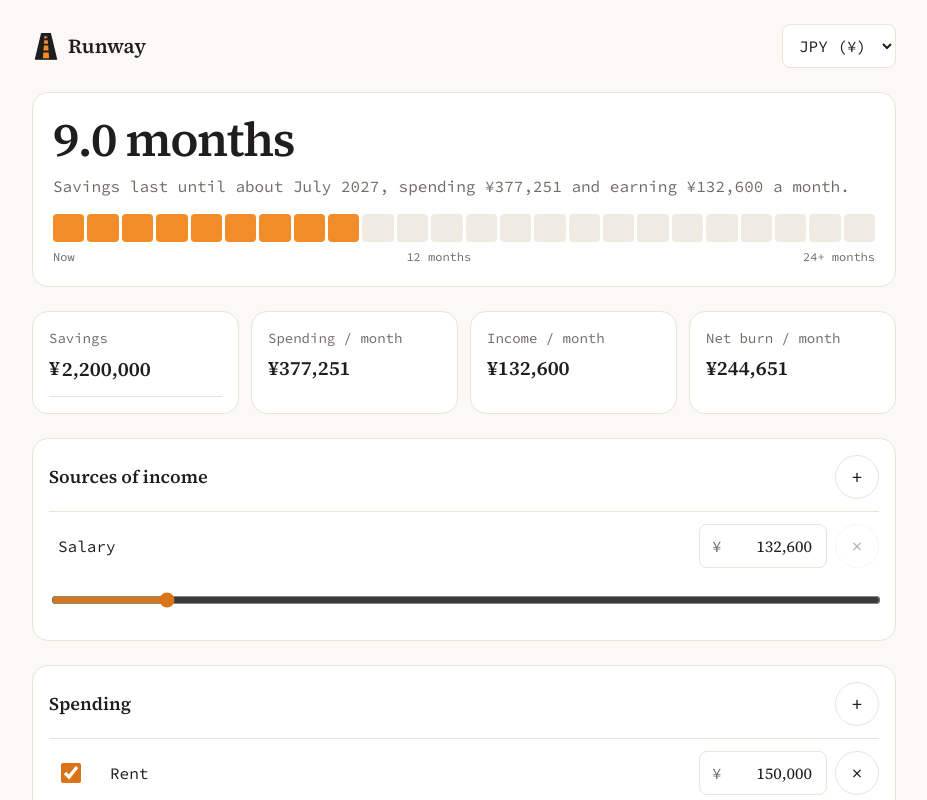
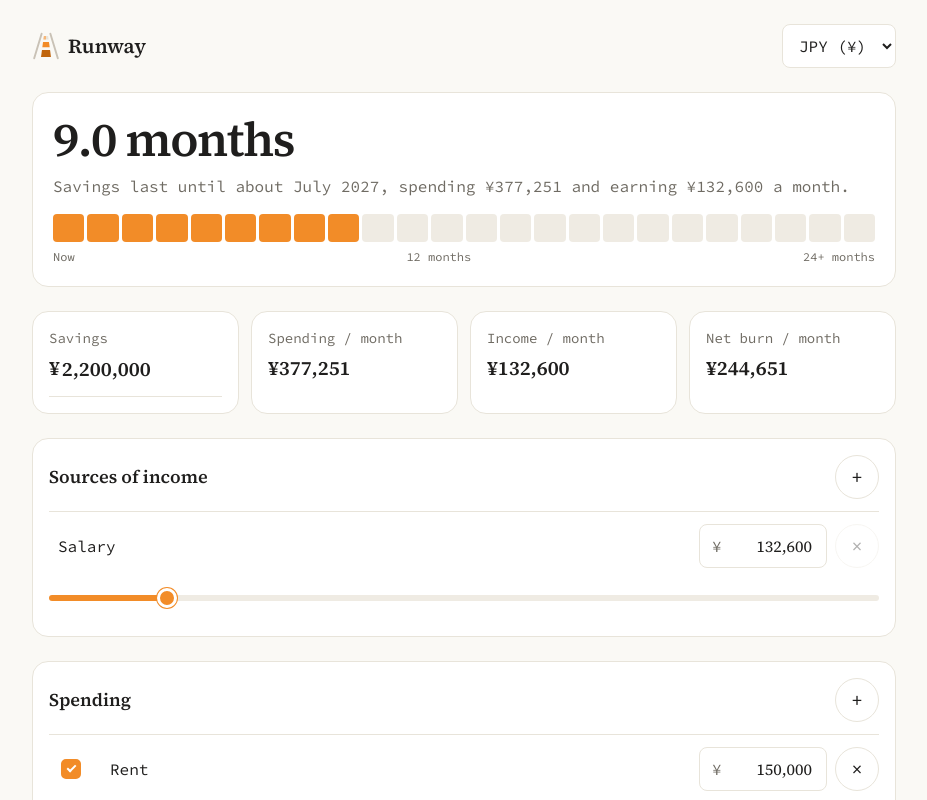
Before and after one commit to kimikoesc/runway, a React (Vite) app: page / in a window 1280 px wide. Shown: the top 800 px of the page, without its empty margins (176-1103 px from the left). Built offline with nearby package versions, Linux system fonts and the light colour scheme.

Commit message:
style: cream runway logo with thicker blocks, one orange ramp, custom slider and checkbox

```diff
--- a/src/App.css
+++ b/src/App.css
@@ -10,15 +10,15 @@
   --color-border: #e8e4da;
   --color-text: #1f1e1d;
   --color-muted: #6f6b63;
-  --color-brand: #f28c28; /* brand orange: logo and runway strip */
-  --color-accent: #d9741a; /* same orange, a shade deeper so sliders, checkboxes and borders stay visible (3.25:1 on white) */
-  --color-accent-soft: #fde3c8;
+  --color-accent: #f28c28; /* brand orange: logo, strip, sliders, checkboxes, borders */
+  --color-accent-soft: #fce5cf; /* same orange, very light: focus rings */
+  --color-on-accent: #ffffff; /* checkmark on an orange box */
   --color-track: #efebe3; /* empty month blocks */
 
-  /* Runway strip shades: more runway = darker orange. */
-  --zone-low: #f7b26f; /* under 6 months */
-  --zone-mid: var(--color-brand); /* 6–12 months */
-  --zone-high: #c4650f; /* 12+ months */
+  /* Runway strip shades: the brand orange in the middle, lighter and darker at the same hue. More runway = darker. */
+  --zone-low: #f7b778; /* under 6 months */
+  --zone-mid: var(--color-accent); /* 6–12 months */
+  --zone-high: #c0650c; /* 12+ months */
 
   --radius: 1rem;
   --space: 1rem;
--- a/src/components/Slider.tsx
+++ b/src/components/Slider.tsx
@@ -1,5 +1,6 @@
 // Slider is a reusable range input. The parent owns the value and gets told about changes.
 // Svelte: `export let value` + `bind:value`. React has no two-way binding: pass `value` down, get changes via `onChange`.
+import type { CSSProperties } from 'react'
 
 // Props lists what the parent passes in (Svelte: the component's `export let` lines).
 type Props = {
@@ -13,6 +14,10 @@ type Props = {
 
 // Slider() renders the range input; values above max just park the thumb at the end.
 export default function Slider({ value, min, max, step, label, onChange }: Props) {
+  const shown = Math.min(value, max)
+  // --fill tells the CSS how much of the track to paint orange (browsers don't style the filled part on their own).
+  const fill = `${((shown - min) / (max - min)) * 100}%`
+
   return (
     <input
       className="slider"
@@ -21,7 +26,8 @@ export default function Slider({ value, min, max, step, label, onChange }: Props
       min={min}
       max={max}
       step={step}
-      value={Math.min(value, max)}
+      value={shown}
+      style={{ '--fill': fill } as CSSProperties}
       onChange={(e) => onChange(Number(e.target.value))}
     />
   )
--- a/src/components/components.css
+++ b/src/components/components.css
@@ -152,19 +152,95 @@
   font-variant-numeric: tabular-nums;
 }
 
-/* Slider and Checkbox: native controls tinted with the accent color. */
+/* Slider: drawn by hand so every part uses the brand orange
+   (with accent-color, browsers paint parts black when the accent is a light color). */
 .slider {
   width: 100%;
-  min-height: 2.75rem;
-  accent-color: var(--color-accent);
+  height: 2.75rem; /* tall tap area; the visible track is thin */
+  margin: 0;
+  background: transparent;
+  appearance: none;
+  cursor: pointer;
 }
 
+.slider::-webkit-slider-runnable-track {
+  height: 0.375rem;
+  border-radius: 1rem;
+  background: linear-gradient(to right, var(--color-accent) var(--fill), var(--color-track) 0);
+}
+
+.slider::-moz-range-track {
+  height: 0.375rem;
+  border-radius: 1rem;
+  background: linear-gradient(to right, var(--color-accent) var(--fill), var(--color-track) 0);
+}
+
+.slider::-webkit-slider-thumb {
+  width: 1.25rem;
+  height: 1.25rem;
+  margin-top: -0.4375rem; /* centers the thumb on the track: (0.375 - 1.25) / 2 */
+  border: 0.1875rem solid var(--color-surface);
+  border-radius: 50%;
+  background: var(--color-accent);
+  box-shadow: 0 0 0 1px var(--color-accent);
+  appearance: none;
+}
+
+.slider::-moz-range-thumb {
+  width: 0.875rem;
+  height: 0.875rem;
+  border: 0.1875rem solid var(--color-surface);
+  border-radius: 50%;
+  background: var(--color-accent);
+  box-shadow: 0 0 0 1px var(--color-accent);
+}
+
+.slider:focus-visible {
+  outline: none;
+}
+
+.slider:focus-visible::-webkit-slider-thumb {
+  box-shadow: 0 0 0 1px var(--color-accent), 0 0 0 0.3125rem var(--color-accent-soft);
+}
+
+.slider:focus-visible::-moz-range-thumb {
+  box-shadow: 0 0 0 1px var(--color-accent), 0 0 0 0.3125rem var(--color-accent-soft);
+}
+
+/* Checkbox: a rounded box that fills orange with a white tick when checked. */
 .checkbox {
+  display: grid;
+  place-content: center;
   flex: none;
   width: 1.25rem;
   height: 1.25rem;
   margin: 0.75rem; /* grows the tap area to about 2.75rem */
-  accent-color: var(--color-accent);
+  border: 0.125rem solid var(--color-muted);
+  border-radius: 0.3125rem;
+  background: var(--color-surface);
+  appearance: none;
+  cursor: pointer;
+}
+
+.checkbox:checked {
+  border-color: var(--color-accent);
+  background: var(--color-accent);
+}
+
+/* The tick: an L shape (left + bottom border) rotated 45°. */
+.checkbox:checked::before {
+  content: '';
+  width: 0.5625rem;
+  height: 0.3125rem;
+  margin-top: -0.125rem;
+  border-left: 0.125rem solid var(--color-on-accent);
+  border-bottom: 0.125rem solid var(--color-on-accent);
+  transform: rotate(-45deg);
+}
+
+.checkbox:focus-visible {
+  outline: 0.125rem solid var(--color-accent);
+  outline-offset: 0.125rem;
 }
 
 /* RunwayStrip: 24 month blocks. Each block paints --zone up to its --fill amount, the rest is track. */
```
Also changed, not shown: public/logo.svg, 1 other file (tests, documents, lock files or other folders).
